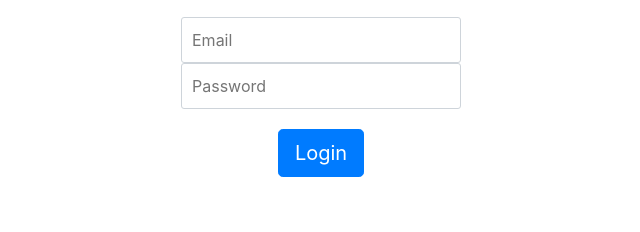
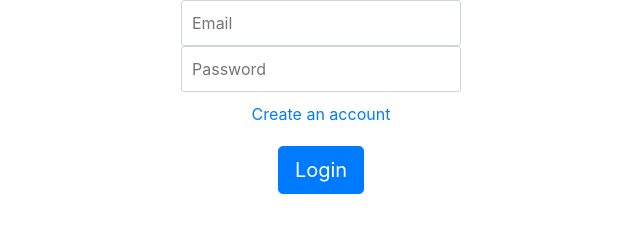
Before and after one commit to ksrawr/YallChat, a website: page views/login.html in a window 1280 px wide. Shown: the part 252-484 px from the top of the page, without its empty margins (319-959 px from the left). Drawn offline with nearby package versions, Linux system fonts and the light colour scheme.

Commit message:
updates stylings in login page

```diff
--- a/views/login.html
+++ b/views/login.html
@@ -24,6 +24,7 @@
 		<div>
 			<input type="password" name="password" placeholder="Password">
 		</div>
+		<p><a href="/">Create an account </a></p>
 		<button type="submit" class="btn btn-primary btn-lg">Login</button>
 	</form>
 </main>
```
